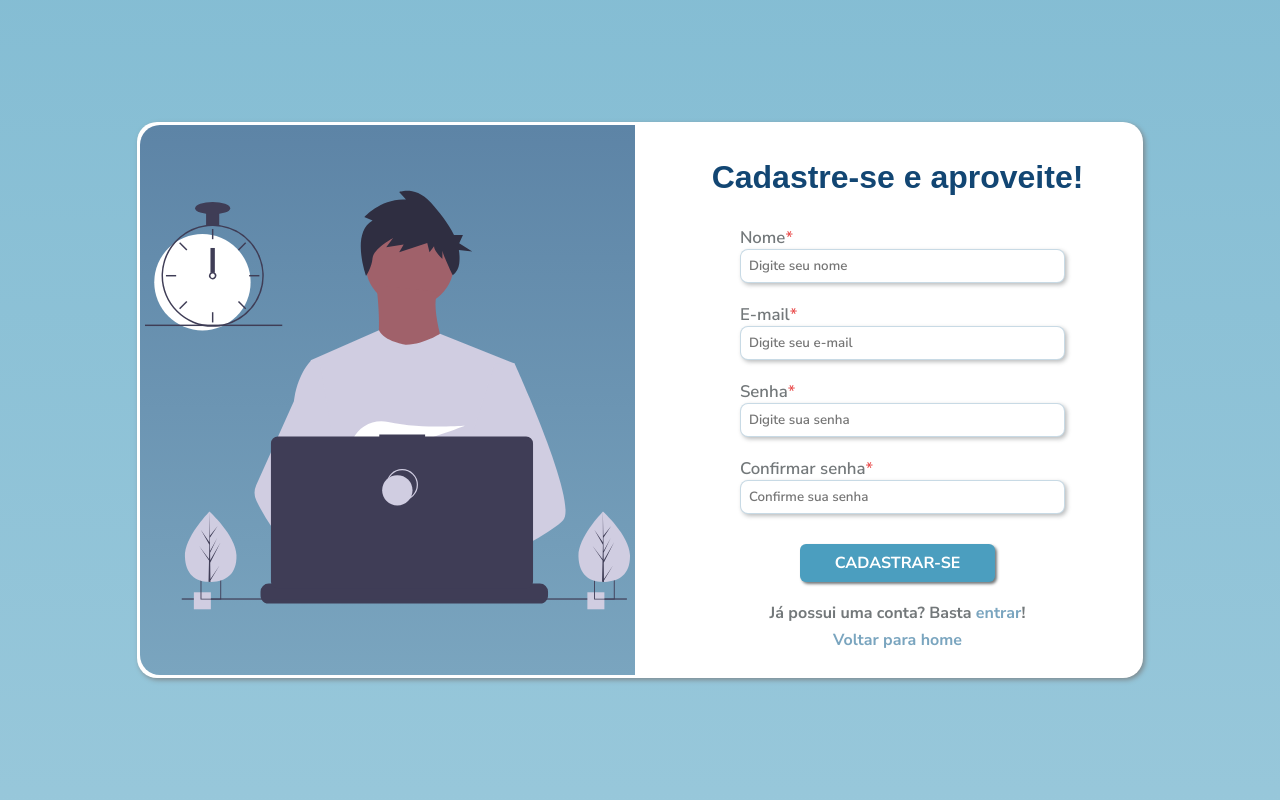
After one commit to i4n-v/ProductList, a PHP site: page /views/register-page.php in a window 1280 px wide. The commit adds this page. Run offline with PHP 8.4, Linux system fonts and the light colour scheme; some web fonts are replaced.

Commit message:
Adding the login page and register page

```diff
--- a/css/style.css
+++ b/css/style.css
@@ -199,8 +199,9 @@ footer{
 
 #new-features div{
     flex: 1 1 300px;
-    max-width: 550px;
-    margin: 20px 10px 0px 10px;
+    max-width: 500px;
+    margin: 20px 0px 0px 10px;
+    align-self: flex-end;
 }
 
 #new-features div > button{
@@ -227,10 +228,13 @@ footer{
     height: 90%;
     border: 3px solid #4B9EBF;
     outline: none;
+}
+
+#new-features form > input::placeholder{
+    padding-left: 10px;
+    color: #73787a;
     font-weight: 600;
-    padding-left: 8px;
-    padding-right: -8px;
-    color: #73787a;
+    font-size: 1.3em;
 }
 
 #new-features:hover form > input{
--- /dev/null
+++ b/views/register-page.php
@@ -0,0 +1,56 @@
+<!DOCTYPE html>
+<html lang="pt-br">
+<head>
+    <meta charset="UTF-8">
+    <meta http-equiv="X-UA-Compatible" content="IE=edge">
+    <meta name="viewport" content="width=device-width, initial-scale=1.0">
+    <link rel="shortcut icon" href="../images/favicon/favicon.ico" type="image/x-icon">
+    <link rel="stylesheet" href="../css/style.css">
+    <title>Product List</title>
+</head>
+<body>
+    <main id="register-login" class="flex-container">
+        <div class="register-login-layout flex-container">
+            <div class="image-layout">
+                <?php require_once '../images/organize.svg' ?>
+            </div>
+
+            <div class="flex-container">
+                <h1>Cadastre-se e aproveite!</h1>
+
+                <form action="#" method="post" class="flex-container login-register-form">
+                    <div class="flex-container">
+                        <label for="name">Nome</label>
+                        <input type="name" id="name" name="name" placeholder="Digite seu nome" required>
+                    </div>
+
+                    <div class="flex-container">
+                        <label for="login">E-mail</label>
+                        <input type="email" id="email" name="email" placeholder="Digite seu e-mail" required>
+                    </div>
+
+                    <div class="flex-container">
+                        <label for="password">Senha</label>
+                        <input type="password" id="password" name="passwd" placeholder="Digite sua senha" required>
+                    </div>
+
+                    <div class="flex-container">
+                        <label for="confirm">Confirmar senha</label>
+                        <input type="password" id="confirm" name="confirm-passwd" placeholder="Confirme sua senha" required>
+                    </div>
+
+                    <div>
+                        <button class="btn" type="submit">Cadastrar-se</button>
+                    </div>
+                </form>
+                <div class="links-redirect flex-container">
+                    <p>Já possui uma conta? Basta <a href="login-page.php">entrar</a>!</p>
+                    <div>
+                        <a href="../index.php">Voltar para home</a>
+                    </div>
+                </div>
+            </div>
+        </div>
+    </main>
+</body>
+</html>
```
Also changed, not shown: views/login-page.php (added, +45 -0 lines), views/dashboard.php (added).
